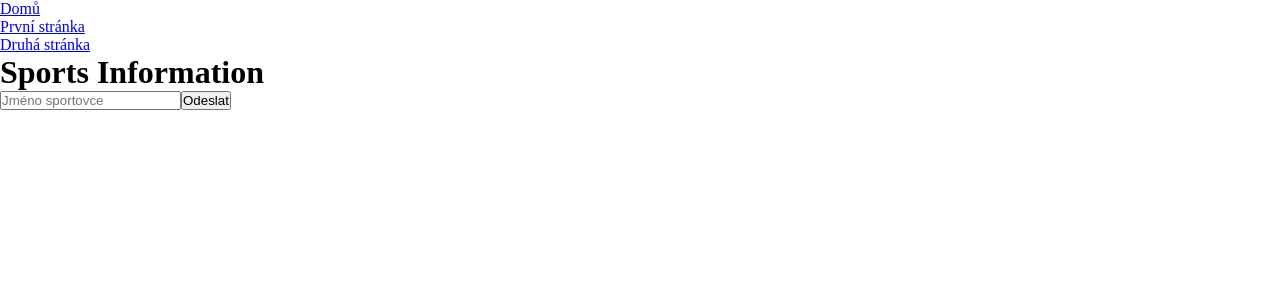
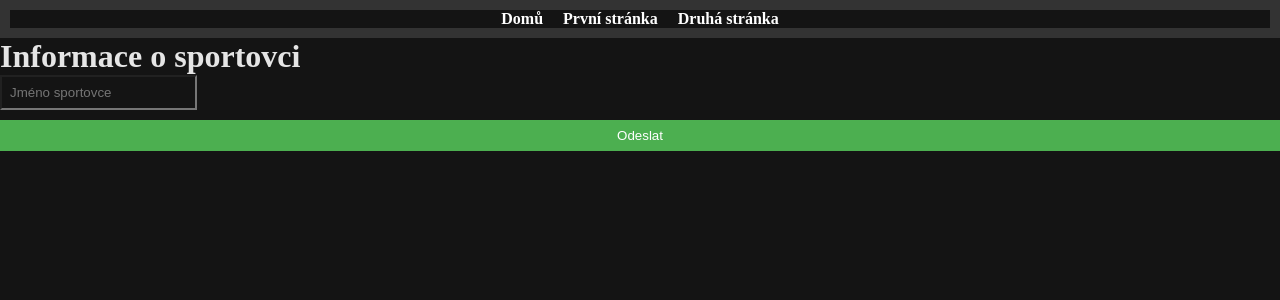
Before and after one commit to zachyunl/react-project, a React (Create React App) app: page /secondpage in a window 1280 px wide. Shown: the top 300 px of the page. Built offline with nearby package versions, Linux system fonts and the light colour scheme.

Commit message:
change style

```diff
--- /dev/null
+++ b/src/components/AthleteInfoForm.css
@@ -0,0 +1,61 @@
+
+.form-container {
+    margin-bottom: 20px;
+  }
+
+  .form-container form {
+    display: flex;
+    flex-direction: column;
+  }
+
+  .form-container label {
+    margin-bottom: 10px;
+  }
+
+  .form-container input {
+    padding: 8px;
+  }
+
+  .form-container button {
+    padding: 8px;
+    background-color: #4caf50;
+    color: white;
+    border: none;
+    cursor: pointer;
+  }
+
+  .form-container button:hover {
+    background-color: #45a049;
+  }
+
+  .error-message {
+    color: red;
+  }
+
+  .loading-message {
+    font-style: italic;
+    color: #777;
+  }
+
+  .results-container {
+    margin-top: 20px;
+  }
+
+  .results-container h2 {
+    font-size: 1.5em;
+    margin-bottom: 10px;
+  }
+
+  .results-container h3 {
+    font-size: 1.2em;
+    margin-bottom: 5px;
+  }
+
+  .results-container p {
+    margin-bottom: 5px;
+  }
+
+  .results-container hr {
+    margin: 10px 0;
+    border: 1px solid #ddd;
+  }
--- a/src/components/AthleteInfoForm.js
+++ b/src/components/AthleteInfoForm.js
@@ -1,15 +1,14 @@
-import React, { useState, useEffect } from 'react';
+import React, { useState } from 'react';
+import './AthleteInfoForm.css';
 
 const AthleteInfoForm = () => {
   const [name, setName] = useState('');
-  const [athletesData, setAthletesData] = useState([]);
-  const [isLoading, setIsLoading] = useState(false);
-  const [error, setError] = useState('');
+  const [athleteData, setAthleteData] = useState(null);
+  const [loadingState, setLoadingState] = useState('idle');
 
-  useEffect(() => {
   const fetchData = async () => {
     try {
-        setError('');
+      setLoadingState('loading');
       const apiUrl = `https://www.thesportsdb.com/api/v1/json/3/searchplayers.php?p=${encodeURIComponent(name)}`;
       const response = await fetch(apiUrl);
 
@@ -20,63 +19,62 @@ const AthleteInfoForm = () => {
       const result = await response.json();
 
       if (result && result.player) {
-          setAthletesData(result.player);
+        setAthleteData(result.player);
+        setLoadingState('success');
       } else {
-          setAthletesData([]);
-          setError('Sportovec nenalezen v databázi.');
+        setAthleteData(null);
+        setLoadingState('not-found');
       }
     } catch (error) {
       console.error('Error fetching data:', error);
-        setError('Chyba při načítání dat.');
-      } finally {
-        setIsLoading(false);
+      setAthleteData(null);
+      setLoadingState('error');
     }
   };
 
-    if (name && isLoading) {
-      fetchData();
-    }
-  }, [name, isLoading]);
-
   const handleNameChange = (event) => {
     setName(event.target.value);
-    setError('');
+    setLoadingState('idle');
   };
 
   const handleFormSubmit = (event) => {
     event.preventDefault();
-    if (name.trim() !== '') {
-      setIsLoading(true);
-    //  setName('');
+    if (name.trim().length > 0) {
+      fetchData();
+      setName(''); // Vynulování vstupního pole po úspěšném načtení dat
     } else {
-      setError('Zadejte jméno sportovce.');
+      setAthleteData(null);
+      setLoadingState('empty-name');
     }
   };
 
   return (
-    <div>
+    <div className="form-container">
       <form onSubmit={handleFormSubmit}>
         <label>
-          <input type="text" placeholder="Jméno sportovce" value={name} onChange={handleNameChange} />
+          <input
+            type="text"
+            placeholder="Jméno sportovce"
+            value={name}
+            onChange={handleNameChange}
+          />
         </label>
         <button type="submit">Odeslat</button>
       </form>
-      {error && <p style={{ color: 'red' }}>{error}</p>}
-      {isLoading && <p>Načítám data...</p>}
-      {athletesData.length > 0 && (
-        <div>
+      {loadingState === 'error' && <p className="error-message">Chyba při načítání dat.</p>}
+      {loadingState === 'loading' && <p className="loading-message">Načítám data...</p>}
+      {loadingState === 'not-found' && <p className="not-found-message">Sportovec nenalezen v databázi.</p>}
+      {loadingState === 'empty-name' && <p className="empty-name-message">Zadejte jméno sportovce.</p>}
+      {athleteData && (
+        <div className="results-container">
           <h2>Výsledky hledání:</h2>
-          {athletesData.map((athlete, index) => (
+          {athleteData.map((athlete, index) => (
             <div key={index}>
               <h3>Jméno sportovce: {athlete.strPlayer}</h3>
               <p>Datum narození: {athlete.dateBorn}</p>
               <p>Národnost: {athlete.strNationality}</p>
               <p>Sport: {athlete.strSport}</p>
               <p>Tým: {athlete.strTeam}</p>
-
-
-
-              {/* Zde můžete zobrazit další informace o sportovci */}
               <hr />
             </div>
           ))}
--- /dev/null
+++ b/src/components/Navbar.css
@@ -0,0 +1,25 @@
+/* Navbar.css */
+
+.navbar-container {
+    text-align: center;
+    background-color: #333; /* Barva pozadí menu - můžete upravit podle potřeby */
+    padding: 10px; /* Odsazení pro vzhled */
+  }
+
+  .navbar-list {
+    list-style: none;
+    padding: 0;
+    display: flex;
+    justify-content: center;
+  }
+
+  .navbar-list li {
+    margin: 0 10px; /* Odsazení mezi položkami menu - můžete upravit podle potřeby */
+  }
+
+  .navbar-list a {
+    text-decoration: none;
+    color: white; /* Barva textu v menu - můžete upravit podle potřeby */
+    font-weight: bold;
+    font-size: 16px; /* Velikost písma - můžete upravit podle potřeby */
+  }
--- a/src/components/Navbar.js
+++ b/src/components/Navbar.js
@@ -1,13 +1,17 @@
-import { Link } from "react-router-dom"
-
+import React from "react";
+import { Link } from "react-router-dom";
+import './Navbar.css'; // Vytvořte soubor Navbar.css pro oddělení stylů
 
 const Navbar = () => {
-  return <nav>
-    <Link to="/">Domů</Link><br />
-    <Link to="/firstpage">První stránka</Link><br />
-    <Link to="/secondpage">Druhá stránka</Link>
-  </nav>
+  return (
+    <nav className="navbar-container">
+      <ul className="navbar-list">
+        <li><Link to="/">Domů</Link></li>
+        <li><Link to="/firstpage">První stránka</Link></li>
+        <li><Link to="/secondpage">Druhá stránka</Link></li>
+      </ul>
+    </nav>
+  );
 }
 
-
-export default Navbar
+export default Navbar;
--- a/src/components/RandomText.js
+++ b/src/components/RandomText.js
@@ -25,7 +25,7 @@ const RandomText = () => {
 
   return (
     <div>
-      <h1 className='RandomTexth1'>Náhodný text:</h1>
+
       <p>
         <span style={{ color: prefixColor }}>{prefixes[texts.indexOf(randomText)]}</span> {randomText}
       </p>
--- a/src/components/StaticComponentsPage.css
+++ b/src/components/StaticComponentsPage.css
@@ -1,14 +1,8 @@
 /* StaticComponentsPage.css */
-.container {
+.static-container {
     display: flex;
     flex-wrap: wrap;
     justify-content: space-between;
     align-items: center;
     padding: 20px;
   }
-
-  .container h1 {
-    font-size: 5px;
-    margin-bottom: 20px;
-    color: #9d1414; /* Barva textu pro lepší čitelnost */
-  }
--- a/src/components/StaticComponentsPage.js
+++ b/src/components/StaticComponentsPage.js
@@ -5,12 +5,11 @@ import StaticComponent from './StaticComponent';
 
 const StaticComponentsPage = () => {
   return (
-    <div className="container">
-      <h1>Stránka se statickými komponentami</h1>
-      <StaticComponent imagePath="/images/image1.jpg" text="První statická komponenta" />
-      <StaticComponent imagePath="/images/image2.jpg" text="Druhá statická komponenta" />
-      <StaticComponent imagePath="/images/image3.jpg" text="Třetí statická komponenta" />
-      <StaticComponent imagePath="/images/image4.jpg" text="Čtvrtá statická komponenta" />
+    <div className="static-container">
+      <StaticComponent imagePath="/images/image1.jpg" text="Běh je jednoduchá, ale efektivní forma cvičení, která zahrnuje opakovaný cyklus střídání chůze nebo běhu." />
+      <StaticComponent imagePath="/images/image2.jpg" text="Plavání je skvělým cvičením, které poskytuje celou řadu zdravotních a wellness výhod. Např. posílení svalů, zlepšení flexibility apod." />
+      <StaticComponent imagePath="/images/image3.jpg" text="Americký fotbal je složitý sport, který vyžaduje fyzickou sílu, rychlost a strategii. Je oblíbený nejen ve Spojených státech." />
+      <StaticComponent imagePath="/images/image4.jpg" text="Cyklistika je populární aktivita a sport, který zahrnuje jízdu na kole. Cyklistika je skvělý způsob, jak zlepšit fyzickou kondici." />
     </div>
   );
 };
--- a/src/index.css
+++ b/src/index.css
@@ -1,6 +1,8 @@
-/* Resetování základních stylů */
+
 * {
     margin: 0;
     padding: 0;
     box-sizing: border-box;
+    background-color: #141414;
+    color: #e5e5e5;
   }
--- /dev/null
+++ b/src/pages/FirstPage.css
@@ -0,0 +1,13 @@
+.container {
+    display: flex;
+    flex-direction: column;
+    align-items: center;
+  }
+
+  .child {
+    margin-bottom: 20px;
+  }
+
+  .tabs-container {
+    /* Styly pro Tabs */
+  }
--- a/src/pages/FirstPage.js
+++ b/src/pages/FirstPage.js
@@ -1,15 +1,23 @@
+import './FirstPage.css';
+
 import RandomText from '../components/RandomText';
 import StaticComponentsPage from '../components/StaticComponentsPage';
 import Tabs from '../components/Tabs';
 
 const FirstPage = () => {
   return (
-    <div>
-      <RandomText />
-      <StaticComponentsPage />
-      <Tabs />
+    <div className="container"> {/* CSS třída pro hlavní kontejner */}
+      <div className="child"> {/* CSS třída pro jednotlivé prvky */}
+        <RandomText />
+      </div>
+      <div className="child">
+        <StaticComponentsPage />
+      </div>
+      <div className="child"> {/* CSS třída pro jednotlivé prvky */}
+        <Tabs />
+      </div>
     </div>
   );
 };
 
-export default FirstPage
+export default FirstPage;
--- a/src/pages/Home.js
+++ b/src/pages/Home.js
@@ -1,6 +1,6 @@
 const Home = () => {
     return <section>
-      <h1>Úvodní strana</h1>
+      <h1>Nacházíte se na projektu React od Engeta</h1>
     </section>
   }
   export default Home
--- a/src/pages/SecondPage.js
+++ b/src/pages/SecondPage.js
@@ -7,7 +7,7 @@ const SecondPage = () => {
 
     return (
     <div>
-      <h1>Sports Information</h1>
+      <h1>Informace o sportovci</h1>
       <AthleteInfoForm />
 
     </div>
```
Lines whose indentation alone changed are shown as unchanged.
